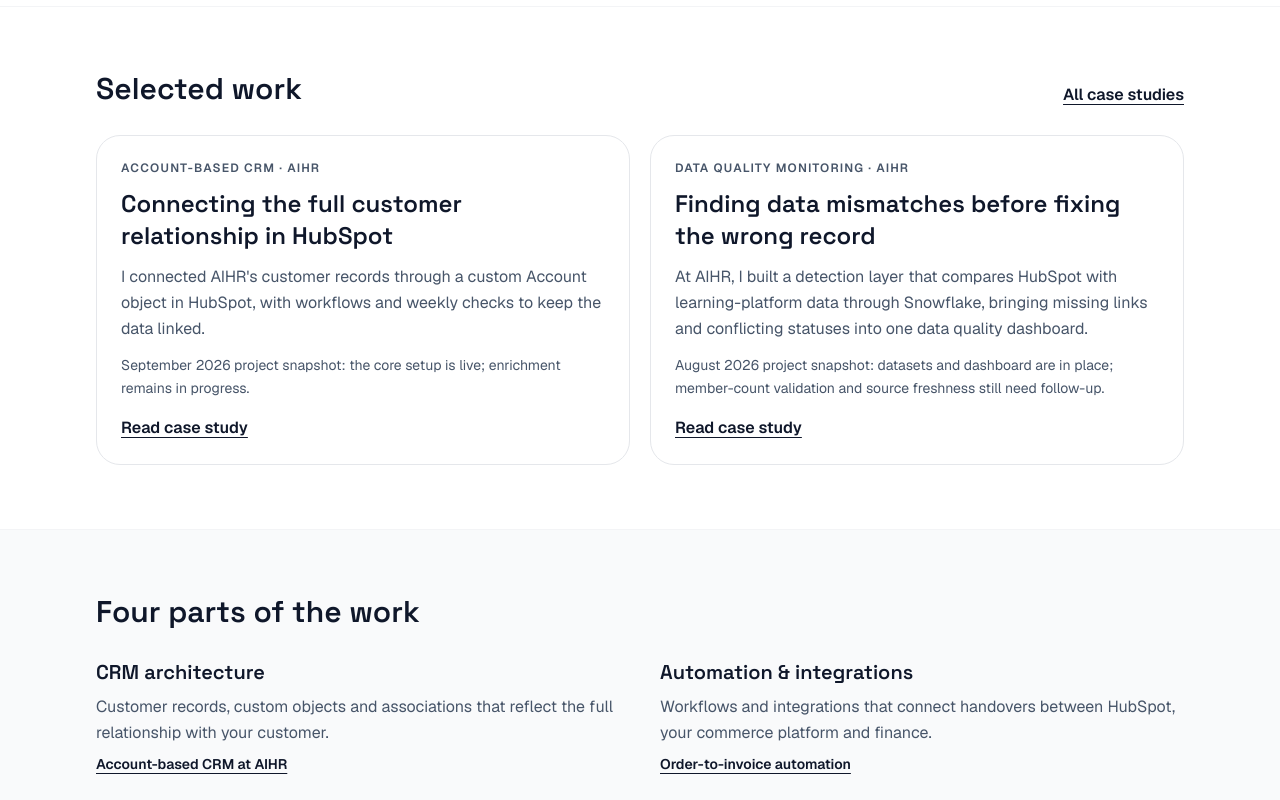
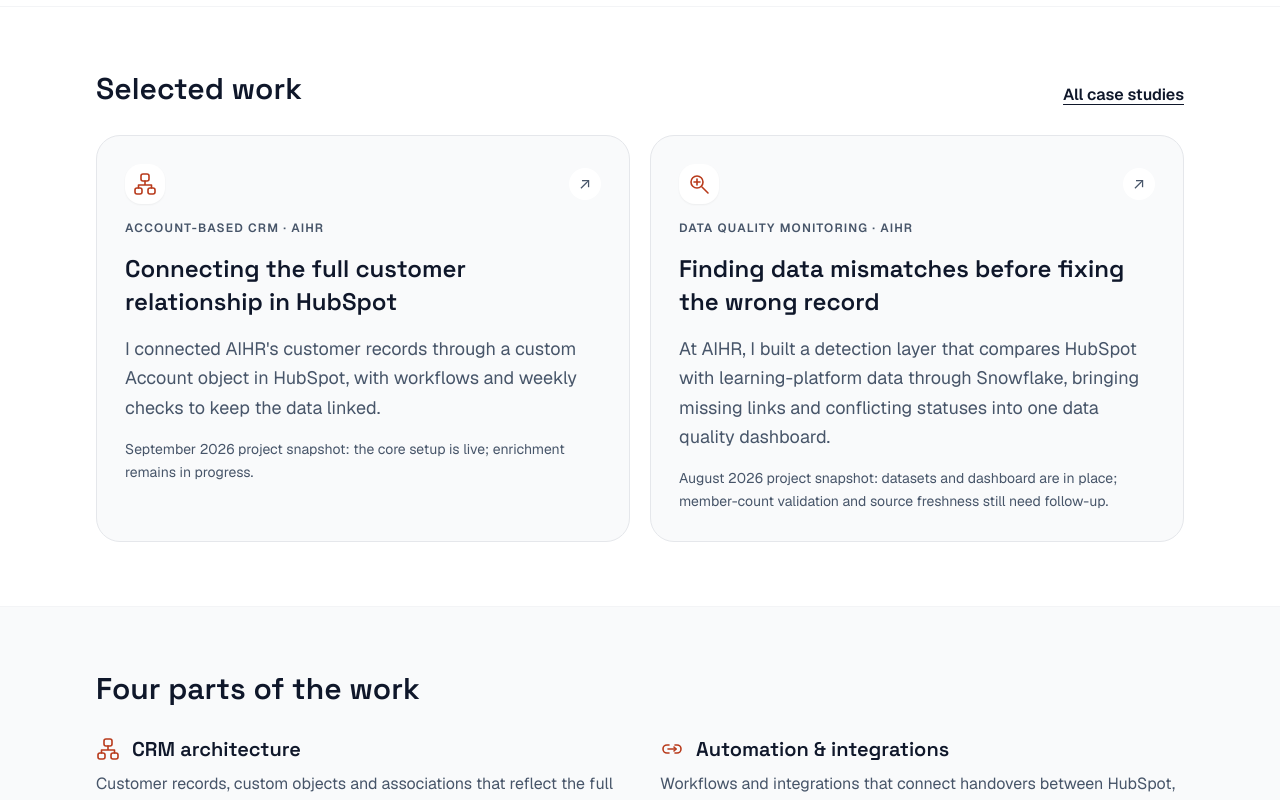
Before and after one commit to TomSchoorstra/hubspot-contractor-site, a Next.js app: page / in a window 1280 px wide. Shown: the part 740-1540 px from the top of the page. Built offline with nearby package versions, Linux system fonts and the light colour scheme; no server answers.

Commit message:
Match homepage projects to soft cards and add expertise icons

```diff
--- a/src/app/HomeClient.tsx
+++ b/src/app/HomeClient.tsx
@@ -5,6 +5,8 @@ import Link from "next/link";
 import Button from "@/components/ui/Button";
 import Container from "@/components/ui/Container";
 import Badge from "@/components/ui/Badge";
+import SoftContentCard from "@/components/ui/SoftContentCard";
+import ContentIcon from "@/components/ui/ContentIcon";
 import { caseStudies } from "@/content/caseStudies";
 import { expertiseAreas } from "@/content/expertise";
 
@@ -48,13 +50,7 @@ export default function HomeClient() {
           </div>
           <div className="grid gap-5 md:grid-cols-2">
             {featuredCases.map((study) => (
-              <Link key={study.slug} href={`/case-studies/${study.slug}`} className="group block rounded-2xl border border-border bg-surface p-6 transition-colors hover:border-accent/40">
-                <p className="text-xs font-semibold uppercase tracking-widest text-text-secondary">{study.narrative?.eyebrow ?? study.industry}</p>
-                <h3 className="mt-3 font-display text-2xl font-semibold text-text">{study.title}</h3>
-                <p className="mt-3 leading-relaxed text-text-secondary">{study.summary}</p>
-                {study.statusNote && <p className="mt-3 text-sm leading-relaxed text-text-secondary">{study.statusNote}</p>}
-                <span className="mt-4 inline-block font-semibold text-text underline underline-offset-4">Read case study</span>
-              </Link>
+              <SoftContentCard key={study.slug} href={`/case-studies/${study.slug}`} title={study.title} description={study.summary} icon={expertiseAreas.find(area => area.proofHref === `/case-studies/${study.slug}`)?.icon ?? "article"} detail={study.statusNote} eyebrow={study.narrative?.eyebrow ?? study.industry} headingLevel="h3" />
             ))}
           </div>
         </Container>
@@ -66,7 +62,7 @@ export default function HomeClient() {
           <div className="mt-7 grid gap-x-10 gap-y-7 sm:grid-cols-2">
             {expertiseAreas.map((area) => (
               <div key={area.title}>
-                <h3 className="font-display text-xl font-semibold text-text">{area.title}</h3>
+                <h3 className="flex items-start gap-3 font-display text-xl font-semibold text-text"><span className="mt-0.5 h-6 w-6 shrink-0 text-accent-text"><ContentIcon name={area.icon} /></span><span>{area.title}</span></h3>
                 <p className="mt-2 leading-relaxed text-text-secondary">{area.description}</p>
                 <Link href={area.proofHref} className={`mt-2 inline-block text-sm ${textLink}`}>{area.proofLabel}</Link>
               </div>
--- a/src/components/ui/SoftContentCard.tsx
+++ b/src/components/ui/SoftContentCard.tsx
@@ -2,7 +2,7 @@ import Link from "next/link";
 import ContentIcon from "@/components/ui/ContentIcon";
 
 export default function SoftContentCard({
-  href, title, description, icon, detail, date, compact = false,
+  href, title, description, icon, detail, date, eyebrow, headingLevel, compact = false,
 }: {
   href: string;
   title: string;
@@ -10,9 +10,11 @@ export default function SoftContentCard({
   icon: string;
   detail?: string;
   date?: { value: string; label: string };
+  eyebrow?: string;
+  headingLevel?: "h2" | "h3";
   compact?: boolean;
 }) {
-  const Heading = compact ? "h3" : "h2";
+  const Heading = headingLevel ?? (compact ? "h3" : "h2");
   return (
     <Link href={href} className={`group flex h-full flex-col rounded-2xl border border-border bg-surface-2 transition-colors hover:border-accent/30 hover:bg-accent-light ${compact ? "gap-3 p-5" : "gap-4 p-6 lg:p-7"}`}>
       <div className="flex items-center justify-between gap-3">
@@ -22,6 +24,7 @@ export default function SoftContentCard({
           <span aria-hidden="true" className="flex h-8 w-8 shrink-0 items-center justify-center rounded-full bg-white text-text-secondary transition-colors group-hover:bg-accent-action group-hover:text-white">↗</span>
         </div>
       </div>
+      {eyebrow && <p className="text-xs font-semibold uppercase tracking-widest text-text-secondary">{eyebrow}</p>}
       <Heading className={`font-display font-semibold leading-snug text-text ${compact ? "text-lg" : "text-2xl"}`}>{title}</Heading>
       <p className={`leading-relaxed text-text-secondary ${compact ? "text-sm" : "text-lg"}`}>{description}</p>
       {detail && <p className="text-sm leading-relaxed text-text-secondary">{detail}</p>}
--- a/src/content/expertise.ts
+++ b/src/content/expertise.ts
@@ -1,24 +1,28 @@
 export const expertiseAreas = [
   {
     title: "CRM architecture",
+    icon: "custom-objects",
     description: "Customer records, custom objects and associations that reflect the full relationship with your customer.",
     proofLabel: "Account-based CRM at AIHR",
     proofHref: "/case-studies/customer-lifecycle",
   },
   {
     title: "Automation & integrations",
+    icon: "integrations",
     description: "Workflows and integrations that connect handovers between HubSpot, your commerce platform and finance.",
     proofLabel: "Order-to-invoice automation",
     proofHref: "/case-studies/finance-automation",
   },
   {
     title: "Data quality & monitoring",
+    icon: "consultancy",
     description: "Checks that surface missing links and inconsistent data, with a review process for investigating exceptions.",
     proofLabel: "Data quality monitoring at AIHR",
     proofHref: "/case-studies/crm-data-quality",
   },
   {
     title: "Custom HubSpot interfaces",
+    icon: "custom-app-cards",
     description: "Record interfaces that put relevant information from associated objects where your team is already working.",
     proofLabel: "Renewal status on the deal",
     proofHref: "/case-studies/renewal-status-card",
```
Also changed, not shown: 8 other files (tests, documents, lock files or other folders).
